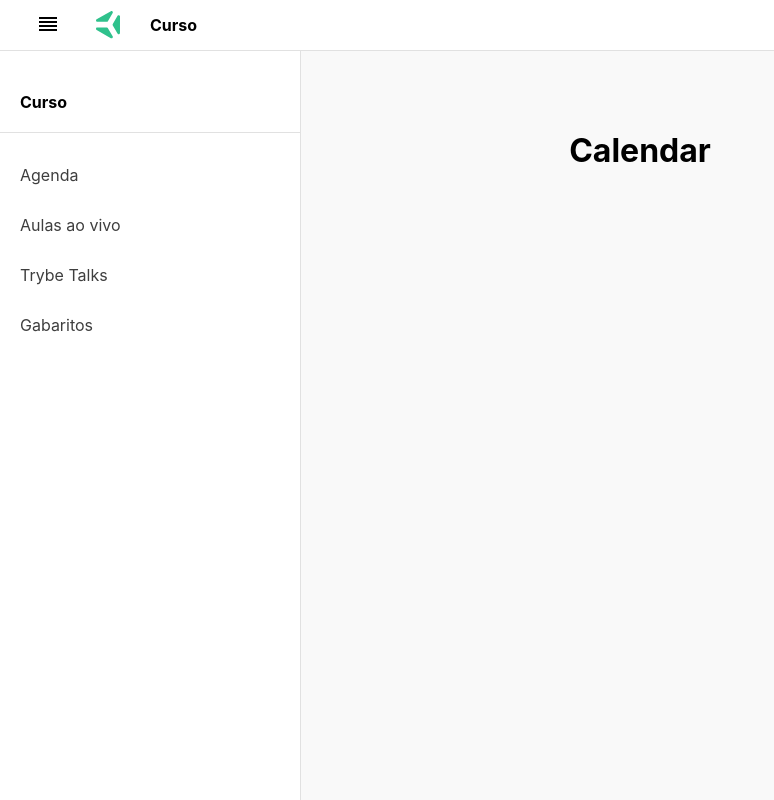
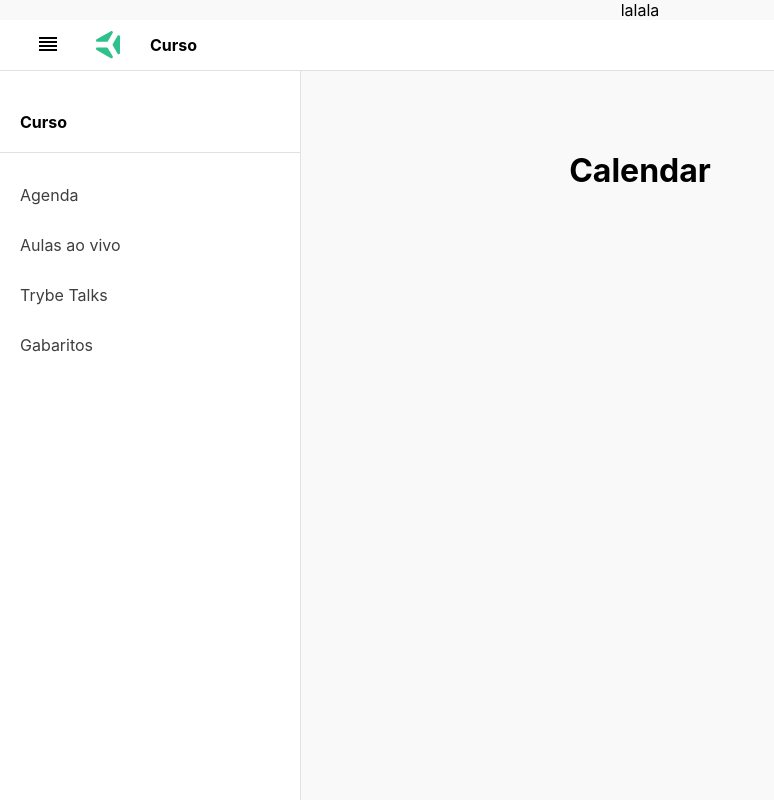
Before and after one commit to brenomatias/Fundamentals-and-Front-end, a React (Create React App) app in the folder block13-react-life-cycle-router/trybe-clone/: page /calendar in a window 1280 px wide. Shown: the whole page, without its empty margins (0-774 px from the left). Built offline with nearby package versions, Linux system fonts and the light colour scheme.

Commit message:
agora sim

```diff
--- a/block13-react-life-cycle-router/trybe-clone/src/App.js
+++ b/block13-react-life-cycle-router/trybe-clone/src/App.js
@@ -12,6 +12,7 @@ class App extends React.Component {
     return (
       <BrowserRouter>
         <div>
+          lalala
           <Header />
           <Sidebar />
           <Content />
@@ -24,3 +25,5 @@ class App extends React.Component {
 export default App;
 
 // SPA - aplicaçao de pagina unica
+// varias rotas que nao recarregam a página
+// react router pra fazer roteamento do conteúdo
--- a/block13-react-life-cycle-router/trybe-clone/src/pages/LiveLecture.js
+++ b/block13-react-life-cycle-router/trybe-clone/src/pages/LiveLecture.js
@@ -0,0 +1,9 @@
+import React, { Component } from 'react';
+
+class LiveLecture extends Component {
+  render() {
+    return <h1>LiveLecture</h1>;
+  }
+}
+
+export default LiveLecture;
```
